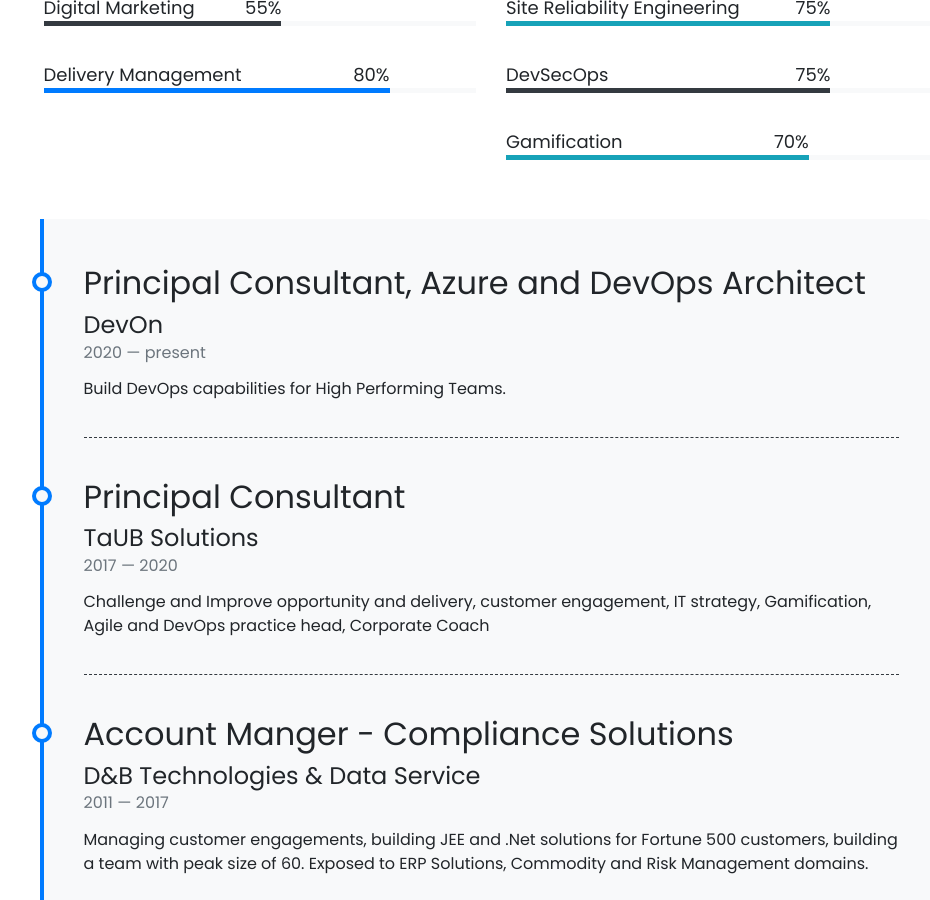
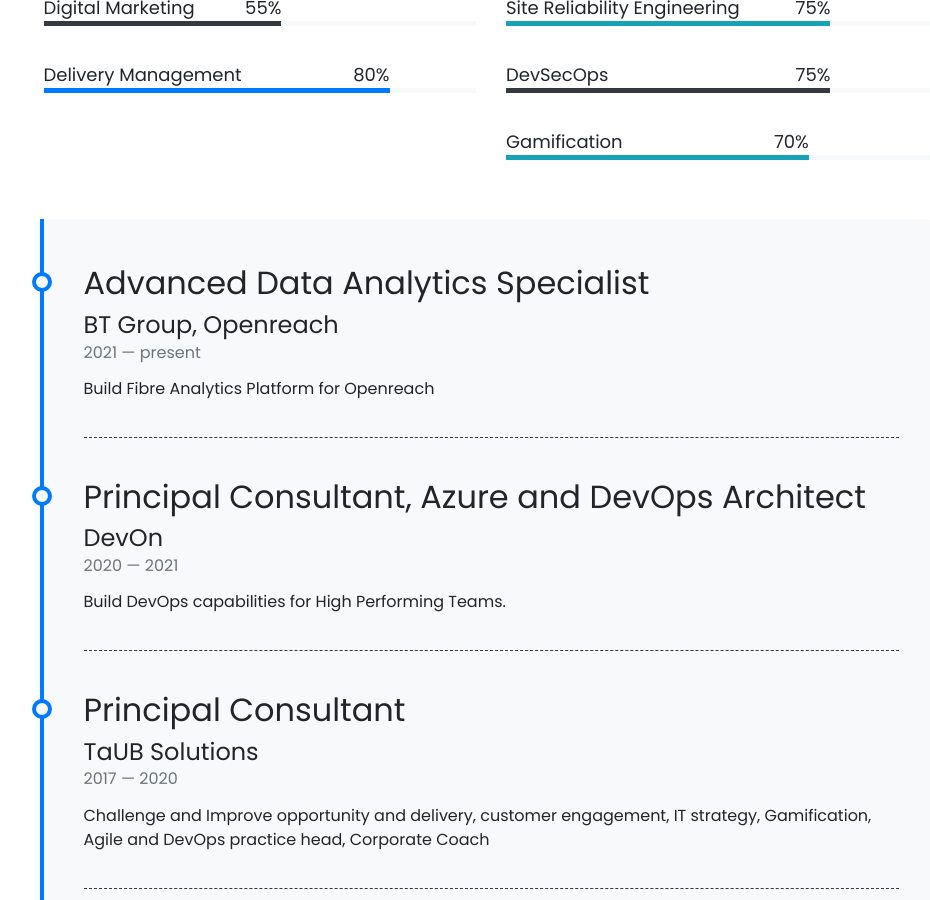
Before and after one commit to hariguru/harigurumoorthi.page, a Jekyll site: the page built from pages/about.md, in a window 1280 px wide and 900 px high, scrolled down 841 px. Shown: the whole window, without its empty margins (149-1079 px from the left). Built offline with Jekyll 4.4.1, drawn with Linux system fonts in a browser that asks for light colours; nearby versions of some CDN libraries; comment, search, counter and statistics services are not loaded.

Commit message:
add BT Group

```diff
--- a/_data/timeline.yml
+++ b/_data/timeline.yml
@@ -1,7 +1,14 @@
+- title: Advanced Data Analytics Specialist
+  company: BT Group, Openreach
+  from: 2021
+  to: present
+  description: Build Fibre Analytics Platform for Openreach
+
+
 - title: Principal Consultant, Azure and DevOps Architect
   company: DevOn
   from: 2020
-  to: present
+  to: 2021
   description: Build DevOps capabilities for High Performing Teams.
 
 - title: Principal Consultant
```
